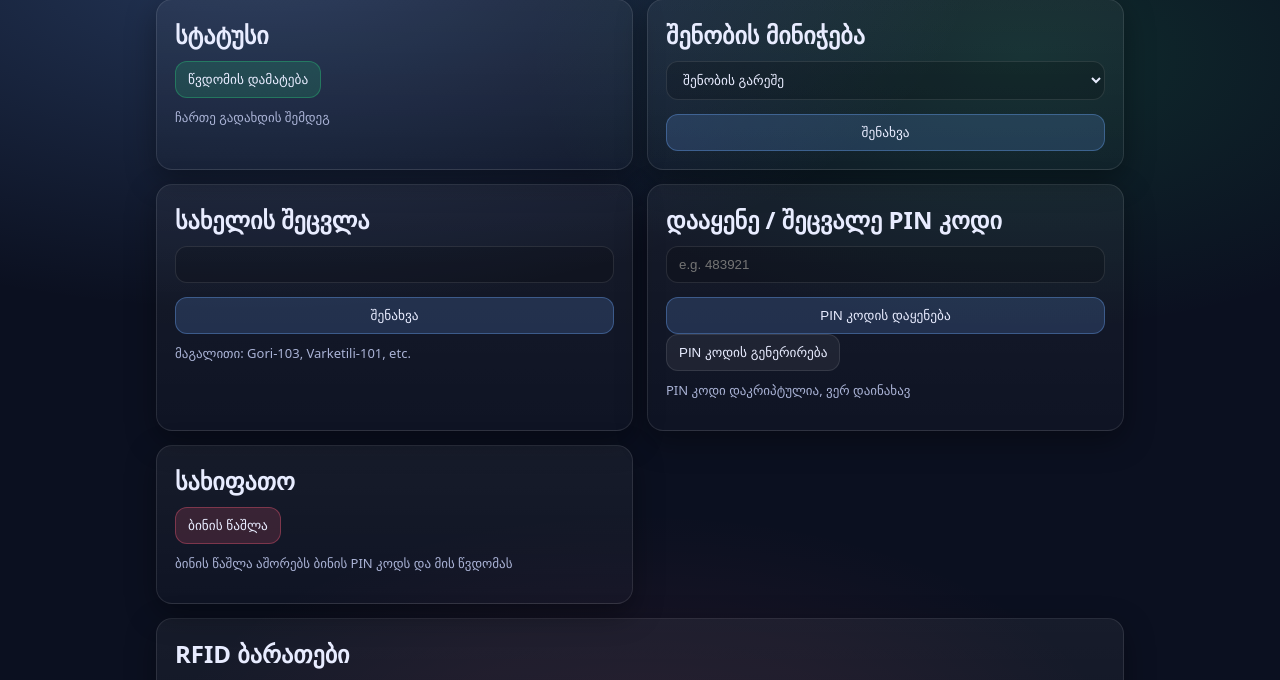
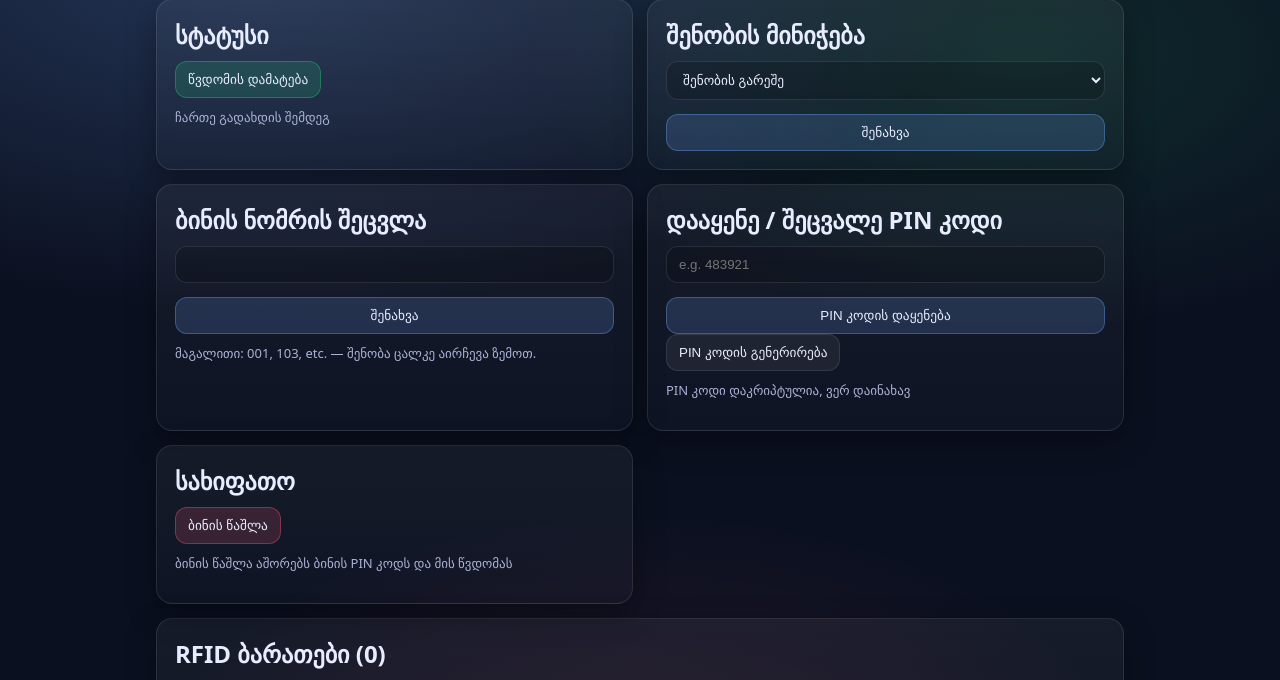
Before and after one commit to iraclette/control-access, a FastAPI app: template backend/templates/flat_edit.html in a window 1280 px wide. Shown: the part 154-834 px from the top of the page. Run offline with FastAPI, Linux system fonts and the light colour scheme; the template is opened without the code that fills it, so the values that code supplies are empty; parts of the project's set-up code (start-up, migrations or seed data) failed here and were passed over.

Commit message:
Clean up flats UI: drop unused name field, show tag counts
Flat.name was never populated on any of the 153 real flats and had
no edit path after creation -- pure dead UI clutter, showing an
empty column on every row. Dropped it from the list and the add-flat
form (left the DB column alone, not a schema change).

Added tag counts: a per-flat badge on the flats list, a running total
in the summary KPIs, and a count in the RFID card heading on the flat
edit page -- the actual "missing info" that prompted this cleanup.

Also fixed the label-edit card, which was titled/documented as if it
edited a display name ("სახელის შეცვლა", example "Gori-103") when it
actually edits the flat's own label/number -- relabeled now that
building is a separate field and labels are becoming bare numbers.

Co-Authored-By: Claude Sonnet 5 <noreply@anthropic.com>

```diff
--- a/backend/app/main.py
+++ b/backend/app/main.py
@@ -9,7 +9,7 @@ from fastapi import FastAPI, Request, Form, HTTPException, Header, APIRouter, Up
 from fastapi.responses import HTMLResponse, RedirectResponse
 from fastapi.staticfiles import StaticFiles
 from fastapi.templating import Jinja2Templates
-from sqlalchemy import select
+from sqlalchemy import select, func
 from starlette.middleware.sessions import SessionMiddleware
 
 from app.core.config import settings
@@ -103,6 +103,10 @@ def ui_flats(request: Request, building_id: int | None = None):
         flats = db.scalars(query).all()
         buildings = db.scalars(select(Building).order_by(Building.name.asc())).all()
         building_names = {b.id: b.name for b in buildings}
+
+        tag_count_rows = db.execute(select(RfidTag.flat_id, func.count()).group_by(RfidTag.flat_id)).all()
+        tag_counts = {flat_id: count for flat_id, count in tag_count_rows}
+
         return templates.TemplateResponse(
             "flats.html",
             {
@@ -110,6 +114,8 @@ def ui_flats(request: Request, building_id: int | None = None):
                 "flats": flats,
                 "buildings": buildings,
                 "building_names": building_names,
+                "tag_counts": tag_counts,
+                "total_tags": sum(tag_counts.values()),
                 "selected_building_id": building_id,
             },
         )
@@ -121,7 +127,6 @@ def ui_flats(request: Request, building_id: int | None = None):
 def ui_flats_add(
     request: Request,
     label: str = Form(...),
-    name: str = Form(""),
     building_id: str = Form(""),
 ):
     redir = require_ui_login(request)
@@ -132,7 +137,6 @@ def ui_flats_add(
     try:
         flat = Flat(
             label=label.strip(),
-            name=name.strip() or None,
             building_id=int(building_id) if building_id else None,
             access_enabled=True,
         )
--- a/backend/templates/flat_edit.html
+++ b/backend/templates/flat_edit.html
@@ -53,7 +53,7 @@
   </div>
 
   <div class="card">
-    <h2 style="margin: 0 0 10px">სახელის შეცვლა</h2>
+    <h2 style="margin: 0 0 10px">ბინის ნომრის შეცვლა</h2>
     <form
       method="post"
       action="/admin-ui/flats/{{ flat.id }}/set-label"
@@ -62,7 +62,7 @@
       <input class="input" name="label" value="{{ flat.label }}" required />
       <button class="btn primary" type="submit">შენახვა</button>
     </form>
-    <p class="help">მაგალითი: Gori-103, Varketili-101, etc.</p>
+    <p class="help">მაგალითი: 001, 103, etc. — შენობა ცალკე აირჩევა ზემოთ.</p>
   </div>
 
   <div class="card">
@@ -118,7 +118,7 @@
 </div>
 
 <div class="card" style="margin-top: 14px">
-  <h2 style="margin: 0 0 10px">RFID ბარათები</h2>
+  <h2 style="margin: 0 0 10px">RFID ბარათები ({{ tags | length }})</h2>
 
   <table class="table">
     <tr>
```
Also changed, not shown: backend/templates/flats.html (+7 -4 lines).
